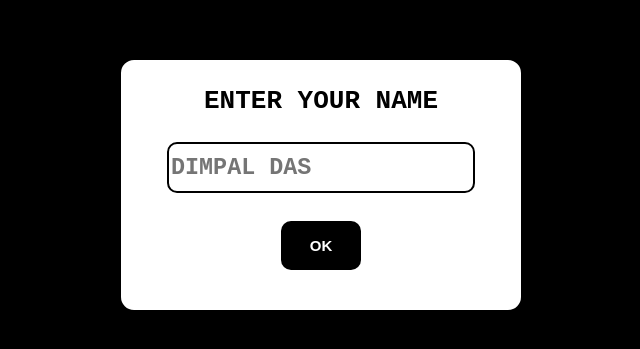
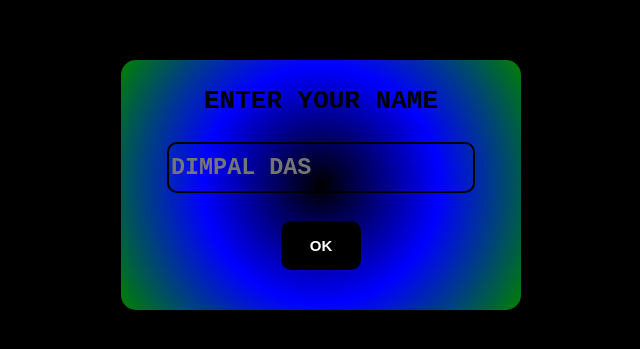
Before and after one commit to dimpal001/rps, a plain HTML site: page index.html in a window 1280 px wide. Shown: the part 215-564 px from the top of the page, without its empty margins (319-959 px from the left). Drawn offline with Linux system fonts and the light colour scheme.

Commit message:
add colour in the popup commit

```diff
--- a/style.css
+++ b/style.css
@@ -10,8 +10,8 @@
 	width: 400px;
 	height: 250px;
 	border-radius: 15px;
-	border: 2px solid black;
-	background: white;
+	background: transparent;
+	background-image: radial-gradient(circle, black, blue, green);
 	box-shadow: 0 0 50px black;
 	top: 50%;
 	left: 50%;
@@ -32,6 +32,8 @@
 	font-size: 180%;
 	font-weight: bold;
 	font-family: monospace;
+	background: transparent;
+	outline: none;
 }
 .ok{
 	margin-top: 7%;
```
